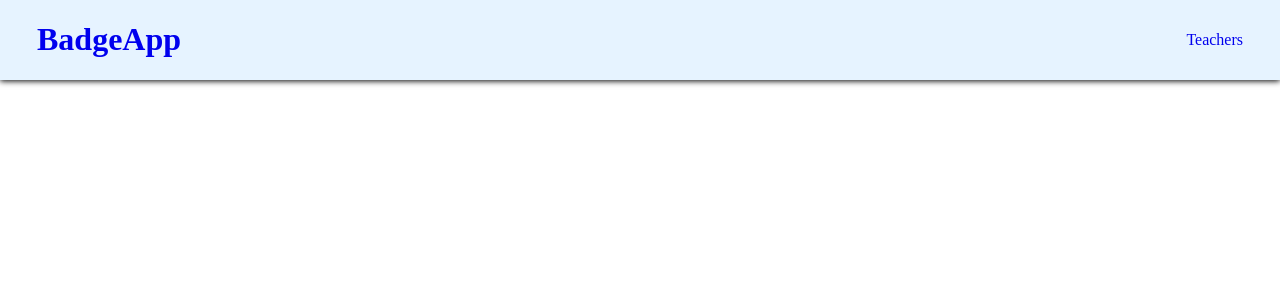
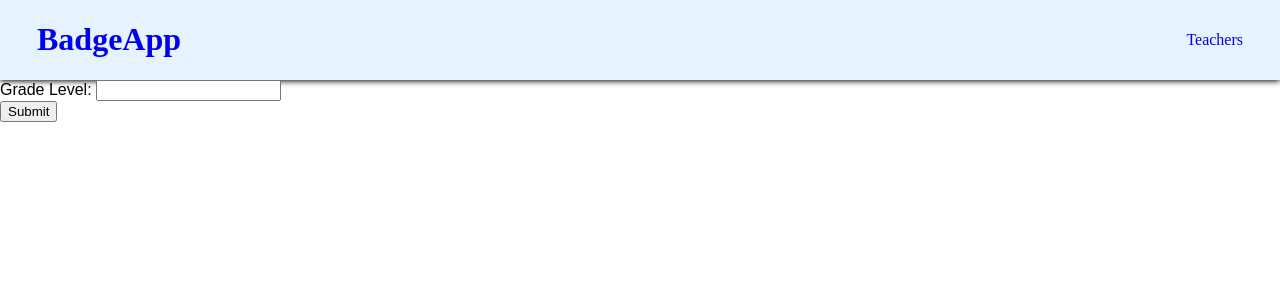
Before and after one commit to AubreyBellis/Badge-app, a React (Create React App) app in the folder client/: page /classrooms/1/edit in a window 1280 px wide. Shown: the top 300 px of the page. Built offline with nearby package versions, Linux system fonts and the light colour scheme; no server answers; a web font is replaced by a local one.

Commit message:
updated classroom edit

```diff
--- a/client/src/App.js
+++ b/client/src/App.js
@@ -9,6 +9,7 @@ import GlobalNav from './components/GlobalNav';
 import NewTeacher from './components/NewTeacher';
 import ClassroomList from './components/ClassroomList';
 import Classroom from './components/Classroom';
+import EditClassroom from './components/EditClassroom';
 // import { setAxiosDefaults } from './util';
 
 
@@ -28,6 +29,7 @@ class App extends Component {
         <Route exact path="/teacher/:id" component={Teacher}/>
         <Route exact path="/classroom/:id" component={Classroom}/>
         <Route exact path="/classrooms" component={ClassroomList}/>
+        <Route exact path='/classrooms/:id/edit' component={EditClassroom} />
 
        </div>
       </Router>
--- /dev/null
+++ b/client/src/components/EditClassroom.js
@@ -0,0 +1,65 @@
+import React, { Component } from 'react';
+import axios from 'axios';
+import { Link } from 'react-router-dom';
+
+class EditClassroom extends Component {
+    constructor() {
+        super();
+        this.state = {
+            classroom: {
+            grade_level: ''
+            }
+        }
+    }
+
+    componentWillMount() {
+        this._fetchClassroom()
+    }
+
+    _fetchClassroom = async () => {
+        const id = this.props.match.params.id
+        try {
+            const res = await axios.get(`/api/classrooms/${id}`);
+            await this.setState({classroom: res.data.classroom});
+            return res.data;
+        }
+        catch (err) {
+            console.log(err)
+        }
+    }
+
+    _handleChange = (e) => {
+        const newState = {...this.state.classroom}
+        newState[e.target.name] = e.target.value
+        this.setState({classroom: newState})
+    }
+
+    _editClassroom = (e) => {
+        e.preventDefault();
+        const id = this.props.match.params.id
+        const payload = this.state.classroom
+        try {
+            const res = axios.patch(`/api/classrooms/${id}`, payload)
+        } catch (err) {
+            console.log(err)
+        }
+    }
+
+    render() {
+        const id = this.state.classroom.id
+        return (
+            <div>
+                <form>
+                    <div>
+                        <label htmlFor="grade_level">Grade Level: </label>
+                        <input onChange={this._handleChange} type="text" name="grade_level" value={this.state.classroom.grade_level} />
+                    </div>
+                    <button onClick={this._editClassroom}>Submit</button>
+                </form>
+                <br />
+            </div>
+        );
+    }
+}
+
+export default EditClassroom;
```
Also changed, not shown: client/src/components/Student.js (added).
